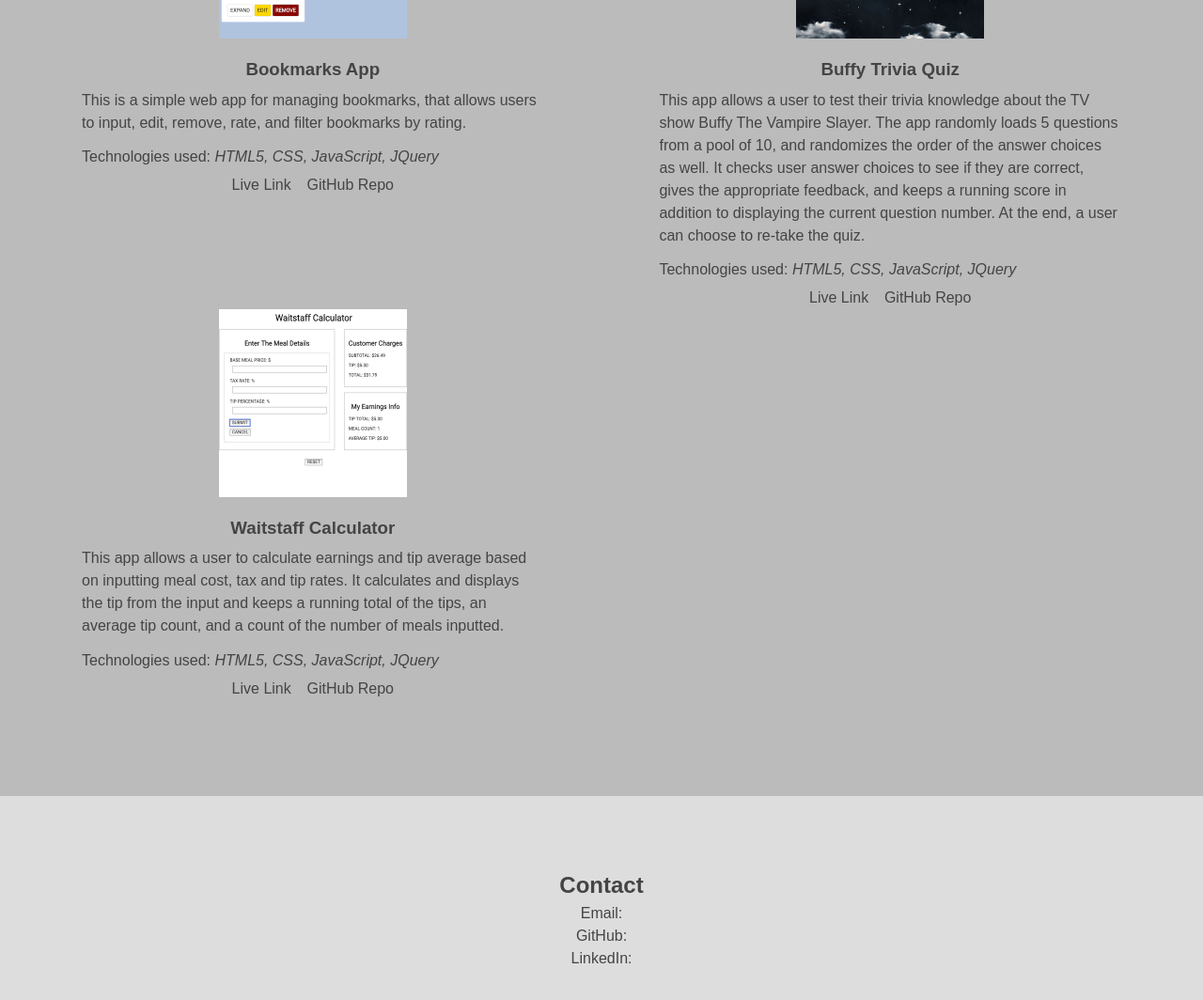
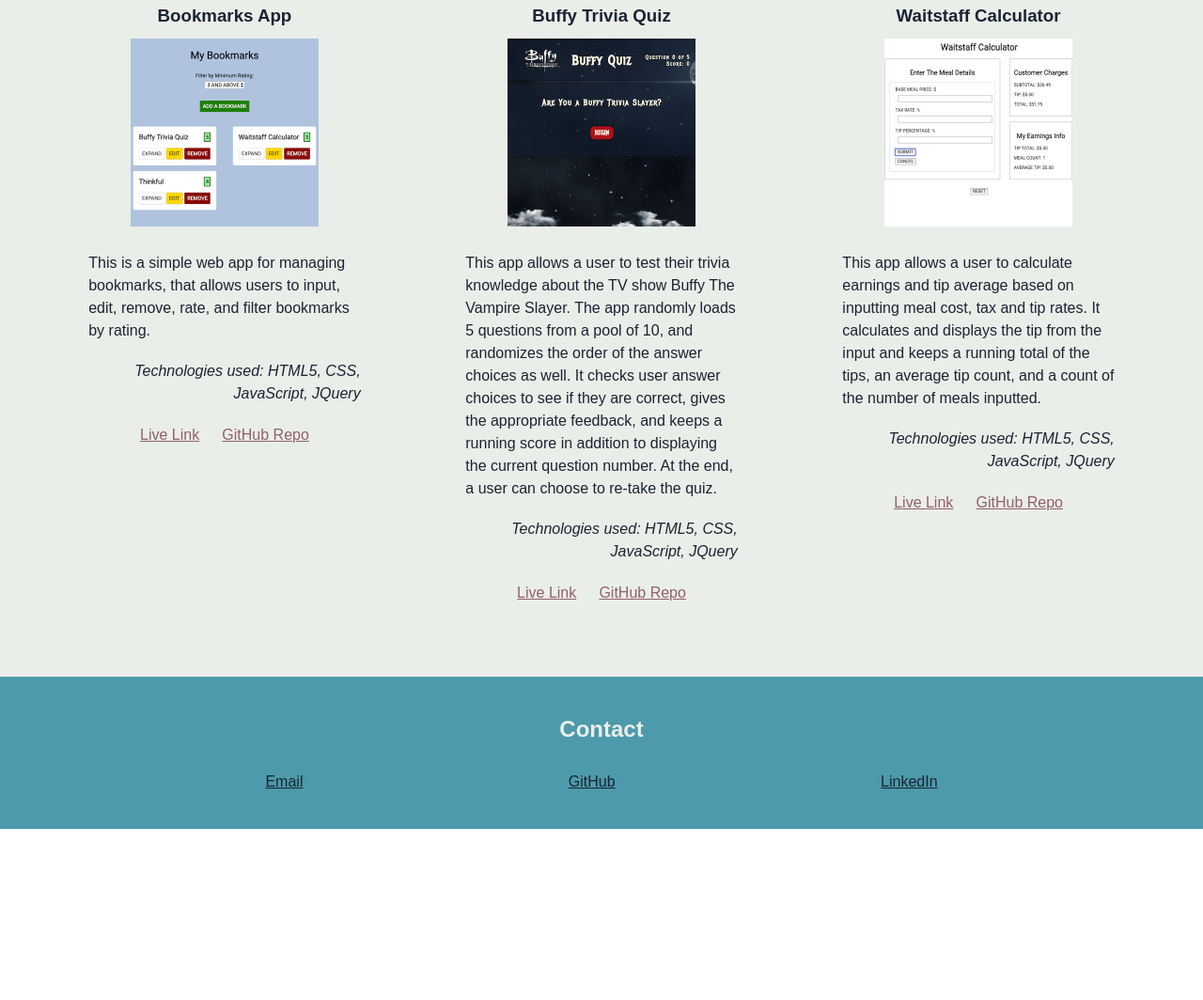
Before and after one commit to thinkful-ei-firefly/ben-portfolio, a plain HTML site: page index.html in a window 1280 px wide. Shown: the part 1186-2250 px from the top of the page at 94% size. After the commit the page ends 2068 px from the top, so only its background shows below. Drawn offline with nearby package versions, Linux system fonts and the light colour scheme; a web font is replaced by a local one.

Commit message:
add colors

```diff
--- a/index.css
+++ b/index.css
@@ -5,87 +5,124 @@
 }
 
 body {
-  font-family: sans-serif;
+  font-family: 'Muli', sans-serif;
   font-size: 16px;
-  color: #444;
   text-align: center;
   line-height: 1.5;
 }
 
 nav {
-  padding: 1% 0;
-  background-color: #aaa;
-}
-
-nav {
+  display: flex;
+  justify-content: space-evenly;
+  background-color: #1B2333;
   position: fixed;
   top: 0;
   left: 0;
   right: 0;
-  padding-right: 1%;
 }
 
-a {
-  padding: 1%;
-}
-
-a:link, a:visited {
+nav > a,
+nav > a:visited {
   text-decoration: none;
-  color: #444;
-}
-
-a:hover {
-  text-decoration: underline;
+  color:  #EAEEE9;
+  padding: 3% 1%;
 }
 
 header {
   padding: 12% 0;
+  background-color: #EAEEE9;
+}
+
+header > p {
+  padding: 0 6%;
 }
 
 section {
   min-height: 200px;
   padding: 6% 0;
-  background-color: #bbb;
+  background-color: #EAEEE9;
+  color: #1B2333;
 }
 
 section:nth-child(even) {
-  background-color: #ddd;
+  background-color: #4C9AAB;
+  color: #EAEEE9;
 }
 
 .about-me {
-  width: 80%;
-  margin: 0 auto;
+  padding: 0 6%;
   text-align: left;
 }
 
-.projects {
-  display: flex;
-  flex-wrap: wrap;
-  padding: 2%;
+article > p {
+  margin: 6% 0;
 }
 
-article > img {
-  padding-bottom: 2%;
+article > a {
+  color: #916167;
+  margin: 3%;
+}
+
+.tech {
+  text-align: right;
+  font-style: italic;
+}
+
+h2, h3 {
+  margin: 3%;
 }
 
 article {
   width: 100%;
-  padding: 6% 1%;
+  padding: 6% 0;
 }
 
 article > p {
-  width: 80%;
-  margin: 0 auto;
+  padding: 0 6%;
   text-align: left;
+}
+
+#contact {
   padding: 1% 0;
+  min-height: 140px;
+}
+
+.contact-flex {
+  display: flex;
+  justify-content: space-evenly;
+}
+
+.contact-flex > a
+{
+  color: #1B2333;
 }
 
 @media only screen and (min-width: 700px) {
   nav {
+    display: block;
     text-align: right;
+    padding: 1% 0;
+  }
+  nav > a:hover {
+    text-decoration: underline;
+  }
+  .about-me {
+    padding: 0 18%;
   }
   article {
     width: 50%;
-    padding: 0;
+    padding: 0 3%;
+  }
+  .projects {
+    padding: 0 3%;
+    display: flex;
+    justify-content: space-between;
+  }
+  #contact {
+    padding-bottom: 3%;
+    justify-content: center;
+  }
+  #contact > h2 {
+    margin: 2%;
   }
 };
--- a/index.html
+++ b/index.html
@@ -4,7 +4,9 @@
 <head>
   <title>Ben Rosen | Full Stack Development</title>
   <meta name="viewport" content="width=device-width, initial-scale=1">
-  <link rel="stylesheet" type="text/css" href="https://cdnjs.cloudflare.com/ajax/libs/normalize/8.0.1/normalize.min.css">
+  <link rel="stylesheet" type="text/css"
+    href="https://cdnjs.cloudflare.com/ajax/libs/normalize/8.0.1/normalize.min.css">
+  <link href="https://fonts.googleapis.com/css?family=Muli:400,700&display=swap" rel="stylesheet">
   <link rel="stylesheet" type="text/css" href="index.css">
 </head>
 
@@ -21,10 +23,10 @@
       <p>Hi, I'm Ben. I'm a Thinkful student on my way to becoming a Full Stack Developer.</p>
     </header>
     <section id="about-me">
+      <h2>About Me</h2>
       <img
         src="https://scontent.fphl2-4.fna.fbcdn.net/v/t1.0-9/37270821_4332307353380_3940336880070950912_n.jpg?_nc_cat=110&_nc_oc=AQnfIZ4rjpQ7XCOQhPuwcuvS7qcLMkdiFQx7x3FyD0WUwVA84VXzjhoaIRQDsH5lN58&_nc_ht=scontent.fphl2-4.fna&oh=2835f1ad51d2f848978f9e9ca93fbee1&oe=5DB04EFD"
         width=200px>
-      <h2>About Me</h2>
       <p class="about-me">I'm Ben Rosen and I'm a current Engineering Immersion student at Thinkful. I came to
         programming through my background as a musician, discovering Lilypond for typsetting music (which compiles
         text-based input similar to LaTex) and Supercollider, an Object Oriented Programming language that can be used
@@ -37,33 +39,33 @@
       <h2>Projects</h2>
       <div class="projects">
         <article>
+          <h3>Bookmarks App</h3>
           <img src="pics/bookmarks.png" width=200px>
-          <h3>Bookmarks App</h3>
           <p>This is a simple web app for managing bookmarks, that allows users to input, edit, remove, rate, and filter
             bookmarks by rating. </p>
-          <p>Technologies used: <em>HTML5, CSS, JavaScript, JQuery</em></p>
+          <p class="tech">Technologies used: HTML5, CSS, JavaScript, JQuery</p>
           <a href="https://thinkful-ei-firefly.github.io/ben-bookmarks-app/" target="_blank">Live Link</a>
           <a href="https://github.com/thinkful-ei-firefly/ben-bookmarks-app" target="_blank">GitHub Repo</a>
         </article>
         <article>
+          <h3>Buffy Trivia Quiz</h3>
           <img src="pics/buffy.png" width=200px>
-          <h3>Buffy Trivia Quiz</h3>
           <p>This app allows a user to test their trivia knowledge about the TV show Buffy The Vampire Slayer. The app
             randomly loads 5 questions from a pool of 10, and randomizes the order of the answer choices as well. It
             checks user answer choices to see if they are correct, gives the appropriate feedback, and keeps a running
             score in addition to displaying the current question number. At the end, a user can choose to re-take the
             quiz.</p>
-            <p>Technologies used: <em>HTML5, CSS, JavaScript, JQuery</em></p>
+          <p class="tech">Technologies used: HTML5, CSS, JavaScript, JQuery</p>
           <a href="https://thinkful-ei-firefly.github.io/Quiz-App-Sam-Ben/" target="_blank">Live Link</a>
           <a href="https://github.com/thinkful-ei-firefly/Quiz-App-Sam-Ben" target="_blank">GitHub Repo</a>
         </article>
         <article>
+          <h3>Waitstaff Calculator</h3>
           <img src="pics/waitstaff.png" width=200px>
-          <h3>Waitstaff Calculator</h3>
           <p>This app allows a user to calculate earnings and tip average based on inputting meal cost, tax and tip
             rates. It calculates and displays the tip from the input and keeps a running total of the tips, an average
             tip count, and a count of the number of meals inputted. </p>
-            <p>Technologies used: <em>HTML5, CSS, JavaScript, JQuery</em></p>
+          <p class="tech">Technologies used: HTML5, CSS, JavaScript, JQuery</p>
           <a href="https://thinkful-ei-firefly.github.io/waitstaff-calculator-ben/" target="_blank">Live Link</a>
           <a href="https://github.com/thinkful-ei-firefly/waitstaff-calculator-ben" target="_blank">GitHub Repo</a>
         </article>
@@ -71,9 +73,11 @@
     </section>
     <section id="contact">
       <h2>Contact</h2>
-      <p>Email:</p>
-      <p>GitHub:</p>
-      <p>LinkedIn:</p>
+      <div class="contact-flex">
+        <a href="mailto:benjamin.j.rosen@gmail.com" target="_blank">Email</a>
+        <a href="https://github.com/tymbalodeon" target="_blank">GitHub</a>
+        <a href="https://www.linkedin.com/in/ben-rosen-58918843/" target="_blank">LinkedIn</a>
+      </div>
     </section>
   </main>
 </body>
```
